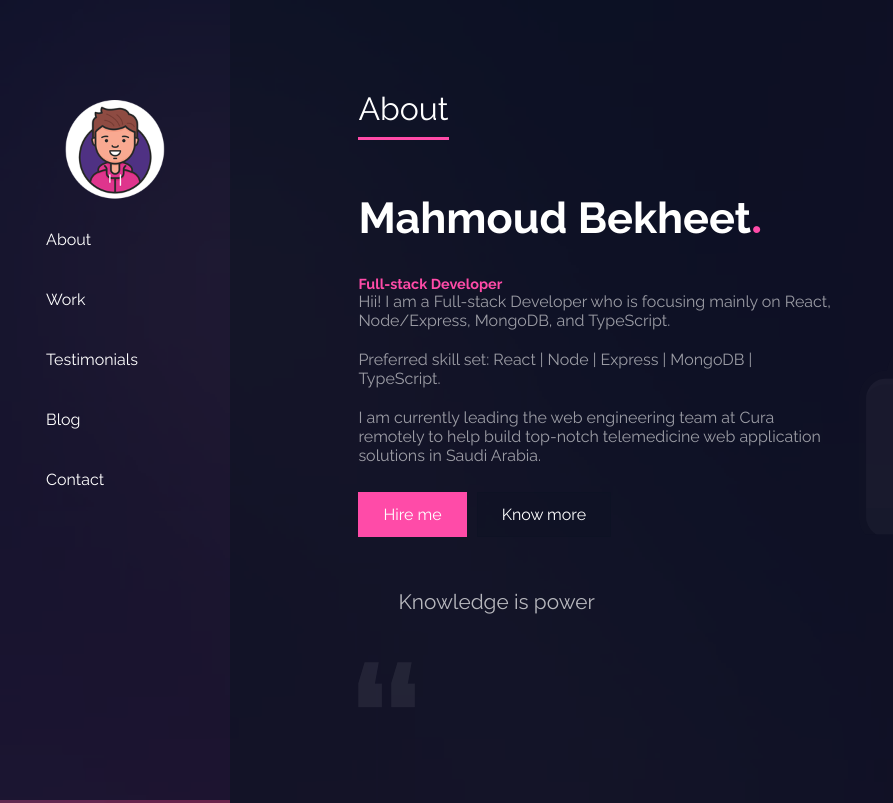
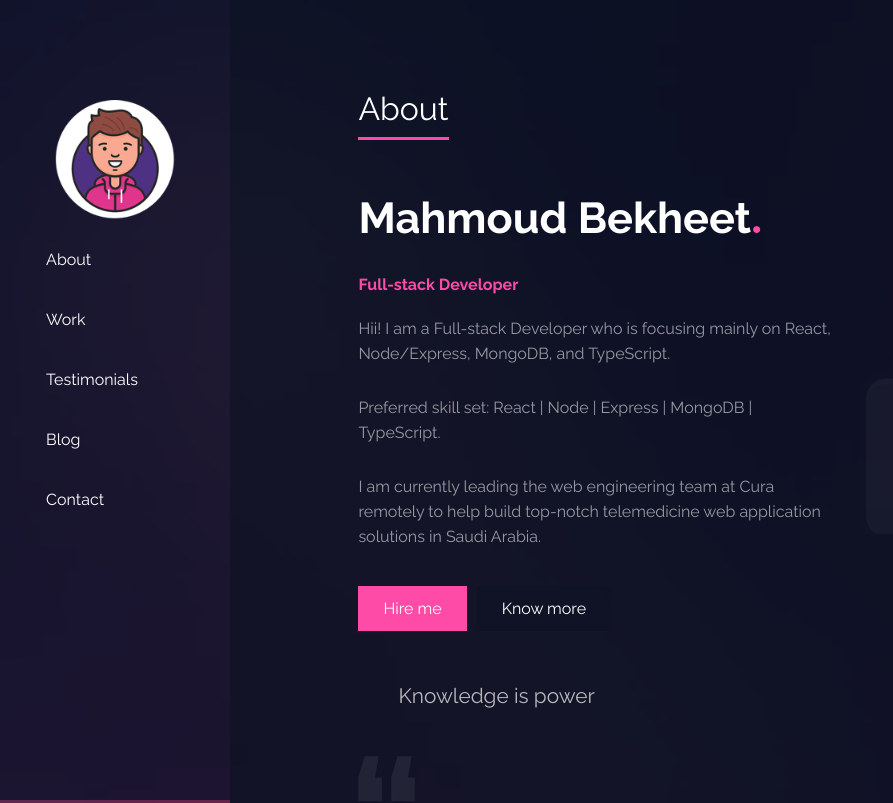
Before and after one commit to M-Bekheet/portfolio-live, a Next.js app: page / in a window 1280 px wide. Shown: the top 803 px of the page, without its empty margins (0-893 px from the left). Built offline with nearby package versions, Linux system fonts and the light colour scheme.

Commit message:
style: minor changes

```diff
--- a/app/layout.tsx
+++ b/app/layout.tsx
@@ -4,7 +4,7 @@ import "@/app/ui/globals.css";
 import styles from "@/app/ui/layout/layout.module.scss";
 import Header from "@/app/ui/layout/header/header";
 import Footer from "@/app/ui/layout/footer/footer";
-const raleway = Raleway({ subsets: ["latin"] });
+const raleway = Raleway({ subsets: ["latin"], weight: ["400", "700"] });
 
 export const metadata: Metadata = {
   title: "Create Next App",
@@ -28,8 +28,10 @@ export default function RootLayout({
       > */}
       <body className={styles.layout + " " + raleway.className}>
         <Header siteTitle={"title"} className={styles.header} />
-        <main className={styles.content}>{children}</main>
-        <Footer className={styles.footer} title={title} />
+        <main className={styles.content}>
+          {children}
+          <Footer className={styles.footer} title={title} />
+        </main>
         {/* </BackgroundImage> */}
       </body>
     </html>
--- a/app/ui/about/about.module.scss
+++ b/app/ui/about/about.module.scss
@@ -18,7 +18,7 @@
 .description {
   padding-top: 30px;
   font-weight: 700;
-  font-size: 0.9rem;
+  font-size: 1rem;
 }
 
 .jobDescription {
@@ -58,7 +58,7 @@
   position: relative;
   overflow: visible !important;
 
-  img:not([aria-hidden='true']) {
+  img:not([aria-hidden="true"]) {
     max-width: 100% !important;
     max-height: 100% !important;
     height: auto !important;
--- a/app/ui/globals.css
+++ b/app/ui/globals.css
@@ -15,12 +15,27 @@ section {
   scroll-behavior: smooth;
 }
 
-/* Helpful classes */
+h1,
+h2,
+h3,
+h4,
+h5,
+h6 {
+  margin-bottom: 1.45rem;
+}
 
 a {
   text-decoration: none;
   color: #fff;
 }
+
+p {
+  margin: 0 0 0.6rem;
+  line-height: 1.55rem;
+  font-size: 16px;
+  color: #f7f7f7;
+}
+/* Helpful classes */
 
 .hidden {
   visibility: hidden;
--- a/app/ui/layout/header/header.module.scss
+++ b/app/ui/layout/header/header.module.scss
@@ -7,6 +7,7 @@
   top: 0;
   height: 100vh;
   width: 18%;
+  z-index: 1;
 
   .toggleNav {
     display: none;
--- a/app/ui/layout/header/header.tsx
+++ b/app/ui/layout/header/header.tsx
@@ -78,8 +78,8 @@ const Header = ({ siteTitle = "", className = "" }) => {
           <Image
             className={styles.img}
             src={"/images/avatar.png"}
-            width={100}
-            height={100}
+            width={120}
+            height={120}
             alt="Developer"
           />
         </div>
--- a/app/ui/work/work.tsx
+++ b/app/ui/work/work.tsx
@@ -15,33 +15,26 @@ const images = [
   ForecasterImage,
 ];
 
-const samples = {
-  pomodoro: [
+const samples = [
+  [
     "Pomodoro React Web App",
     "https://pomodoro-react-app.netlify.com",
     "https://github.com/Lartwel/pomodoro-app",
   ],
   // '// portfolio': ['Portfolio', 'http://mahmoud-ahmed.eb2a.com/,],
-  restaurant: [
-    "Restaurant Website",
-    "http://mahmoud-ahmed.eb2a.com/Restaurant",
-  ],
-  weather: [
-    "Weather App Landing Page",
-    "http://mahmoud-ahmed.eb2a.com/weather",
-  ],
-  wooder: [
+  ["Restaurant Website", "http://mahmoud-ahmed.eb2a.com/Restaurant"],
+  ["Weather App Landing Page", "http://mahmoud-ahmed.eb2a.com/weather"],
+  [
     "Furniture Agency Website",
     "https://wooder-site.netlify.app",
     "https://github.com/Lartwel/Wooder",
   ],
-  forecaster: [
+  [
     "Weather Forecaster React App",
     "https://weather-forecaster-app.netlify.app/",
-
     "https://github.com/Lartwel/weather-forecaster",
   ],
-};
+];
 
 export const Work = () => {
   return (
@@ -49,25 +42,21 @@ export const Work = () => {
       <h3 className="section-title">Work</h3>
 
       <div className={styles.samples}>
-        {Object.entries(samples).map(([name, sampleInfo], i) => (
+        {samples.map((sample, i) => (
           <div className={styles.sample} key={i}>
             <a
               className={styles.imgWrapper}
-              href={sampleInfo[1]}
+              href={sample[1]}
               target="_blank"
               rel="noopener noreferrer"
             >
-              <Image src={images[i]} alt={name} fill />
+              <Image src={images[i]} alt={sample[0]} fill />
             </a>
-            <div className={styles.sampleName}>{name}</div>
+            <div className={styles.sampleName}>{sample[0]}</div>
 
             <div className={styles.sampleLink}>
               {
-                <a
-                  href={sampleInfo[1]}
-                  target="_blank"
-                  rel="noopener noreferrer"
-                >
+                <a href={sample[1]} target="_blank" rel="noopener noreferrer">
                   <Image
                     src={`/images/social/link.png`}
                     width={20}
@@ -77,10 +66,10 @@ export const Work = () => {
                 </a>
               }
             </div>
-            {sampleInfo?.length === 3 && (
+            {sample?.length === 3 && (
               <div className={styles.sampleLink}>
                 <a
-                  href={`${sampleInfo[2]}`}
+                  href={`${sample[2]}`}
                   target="_blank"
                   rel="noopener noreferrer"
                 >
```
